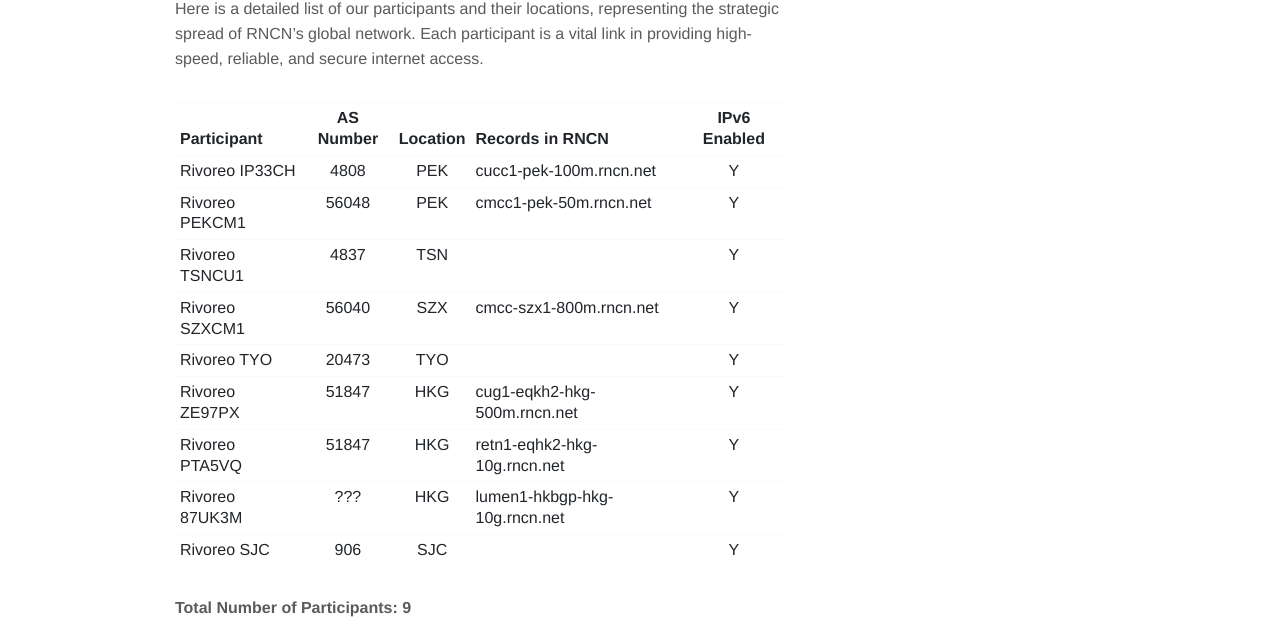
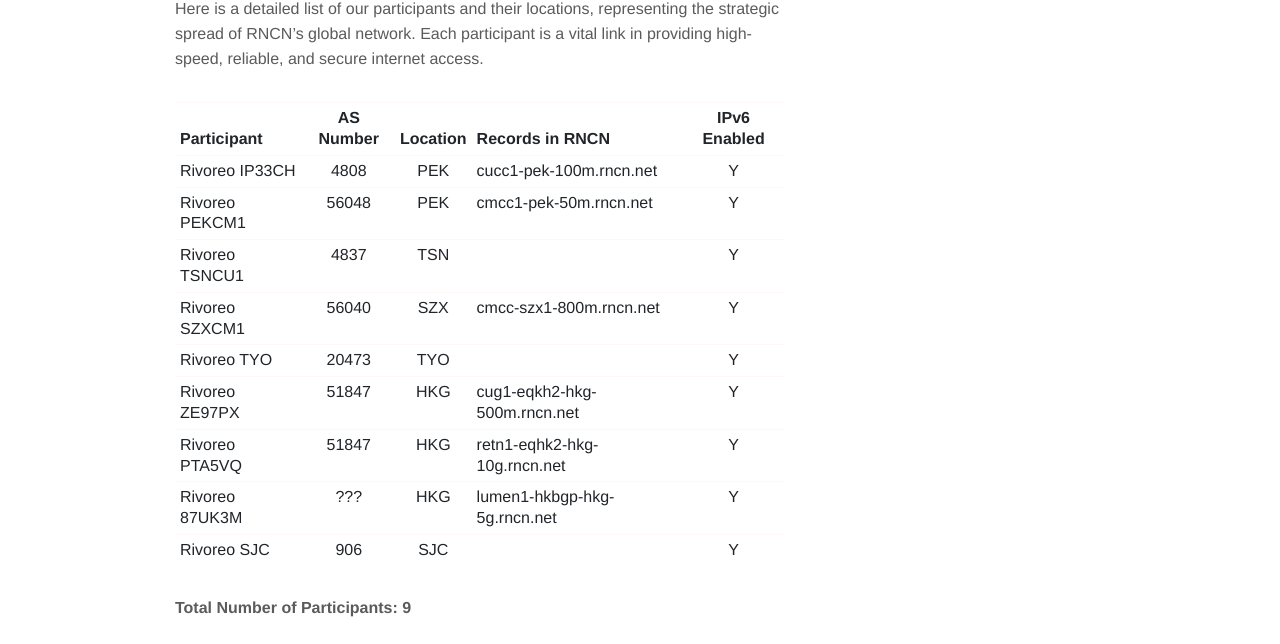
Before and after one commit to JohnnySun/rncn, a Jekyll site: the page built from participants.md, in a window 1280 px wide. Shown: the part 510-1154 px from the top of the page. Built offline with Jekyll 4.4.1, drawn with Linux system fonts in a browser that asks for light colours.

Commit message:
update participants

```diff
--- a/participants.md
+++ b/participants.md
@@ -19,7 +19,7 @@ Here is a detailed list of our participants and their locations, representing th
 | Rivoreo TYO           | 20473         | TYO          |                                   | Y                |
 | Rivoreo ZE97PX        | 51847         | HKG          | cug1-eqkh2-hkg-500m.rncn.net      | Y                |
 | Rivoreo PTA5VQ        | 51847         | HKG          | retn1-eqhk2-hkg-10g.rncn.net      | Y                |
-| Rivoreo 87UK3M        | ???           | HKG          | lumen1-hkbgp-hkg-10g.rncn.net     | Y                |
+| Rivoreo 87UK3M        | ???           | HKG          | lumen1-hkbgp-hkg-5g.rncn.net      | Y                |
 | Rivoreo SJC           | 906           | SJC          |                                   | Y                |
 
 **Total Number of Participants: 9**
```
